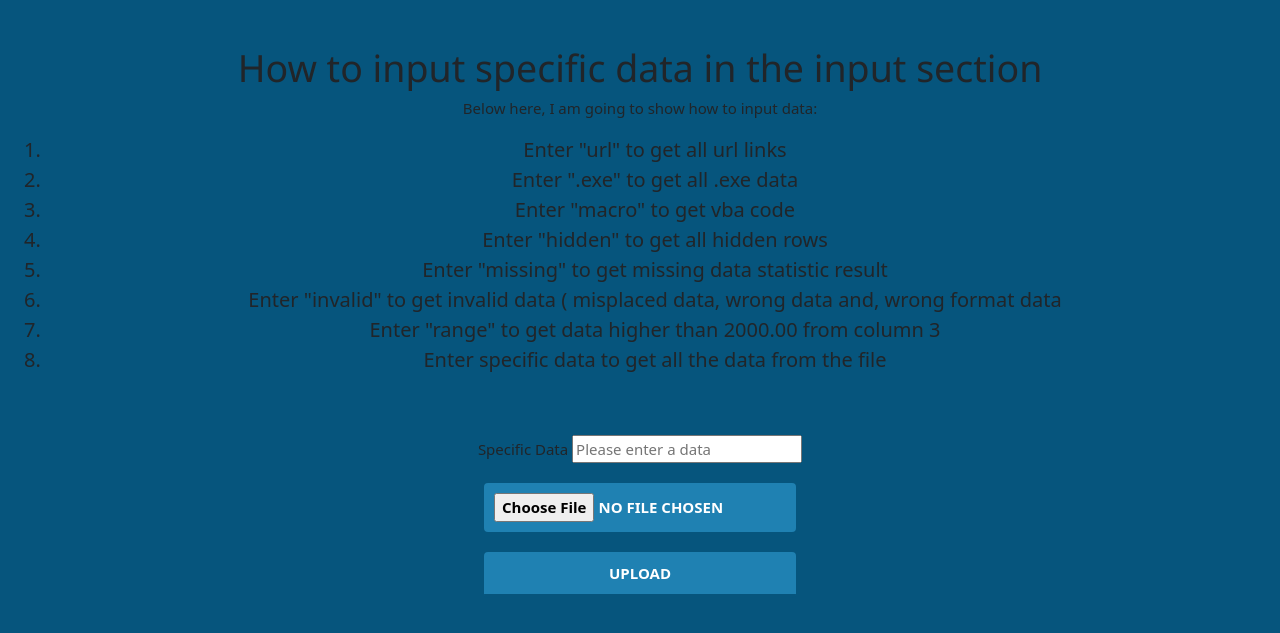
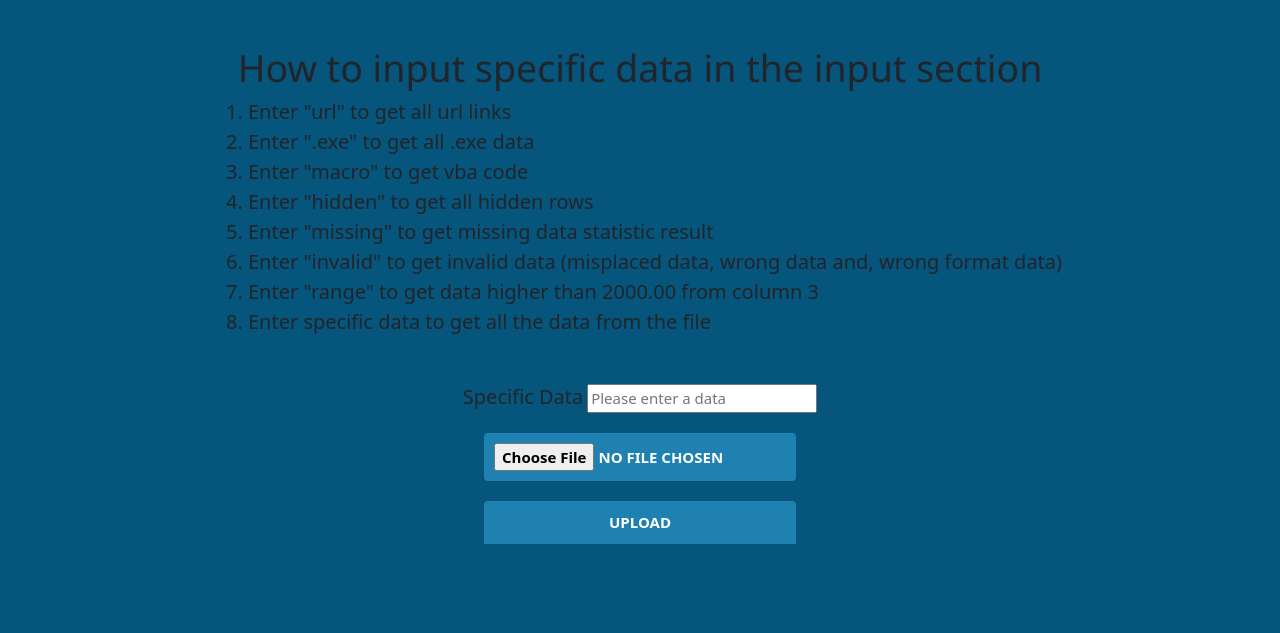
Before and after one commit to IshkMagar/excel-scanner, a Django app: template templates/extract.html in a window 1280 px wide. Shown: the part 98-731 px from the top of the page. Run offline with Django 3.2, Linux system fonts and the light colour scheme; the template is opened without the code that fills it, so the values that code supplies are empty; some libraries are stand-ins or nearby versions.

Commit message:
updata on missing, invalid and range data

```diff
--- a/templates/extract.html
+++ b/templates/extract.html
@@ -50,6 +50,10 @@
                 cursor: pointer;
             }
 
+            ol {
+              display: table;
+              margin: 0 auto;
+            }
             .input li{
               font-size: 20px;
             }
@@ -88,36 +92,28 @@
     </nav>
 </div>
 
-  <div class="w3-container w3-center">
-      {% load static %}
-      <h1> How to input specific data in the input section</h1>
-      <p> Below here, I am going to show how to input data: </p>
+<h1 style="text-align: center;"> How to input specific data in the input section</h1>
+
       <ol class="input">
         <li>Enter "url" to get all url links</li>
         <li>Enter ".exe" to get all .exe data</li>
         <li>Enter "macro" to get vba code</li>
         <li>Enter "hidden" to get all hidden rows</li>
         <li>Enter "missing" to get missing data statistic result</li>
-        <li>Enter "invalid" to get invalid data ( misplaced data, wrong data and, wrong format data</li>
+        <li>Enter "invalid" to get invalid data (misplaced data, wrong data and, wrong format data)</li>
         <li>Enter "range" to get data higher than 2000.00 from column 3</li>
         <li>Enter specific data to get all the data from the file</li>
       </ol>
       <br><br>
 
+  <div class="w3-container w3-center">
         <form method="post" enctype="multipart/form-data">
           {% csrf_token %}
-          <label for="your_name"> Specific Data </label>
+          <label style="font-size: 20px;" for="your_name"> Specific Data </label>
           <input type="text" name="data" placeholder="Please enter a data"> <br>
           <input type="file" name="document" class="file-upload">
           <button type="submit" class="file-upload-btn">Upload</button>
         </form>
   </div>
-
-    {% for info in data %}
-
-      {{info}}
-      <br>
-
-    {% endfor %}
 </body>
 </html>
```
